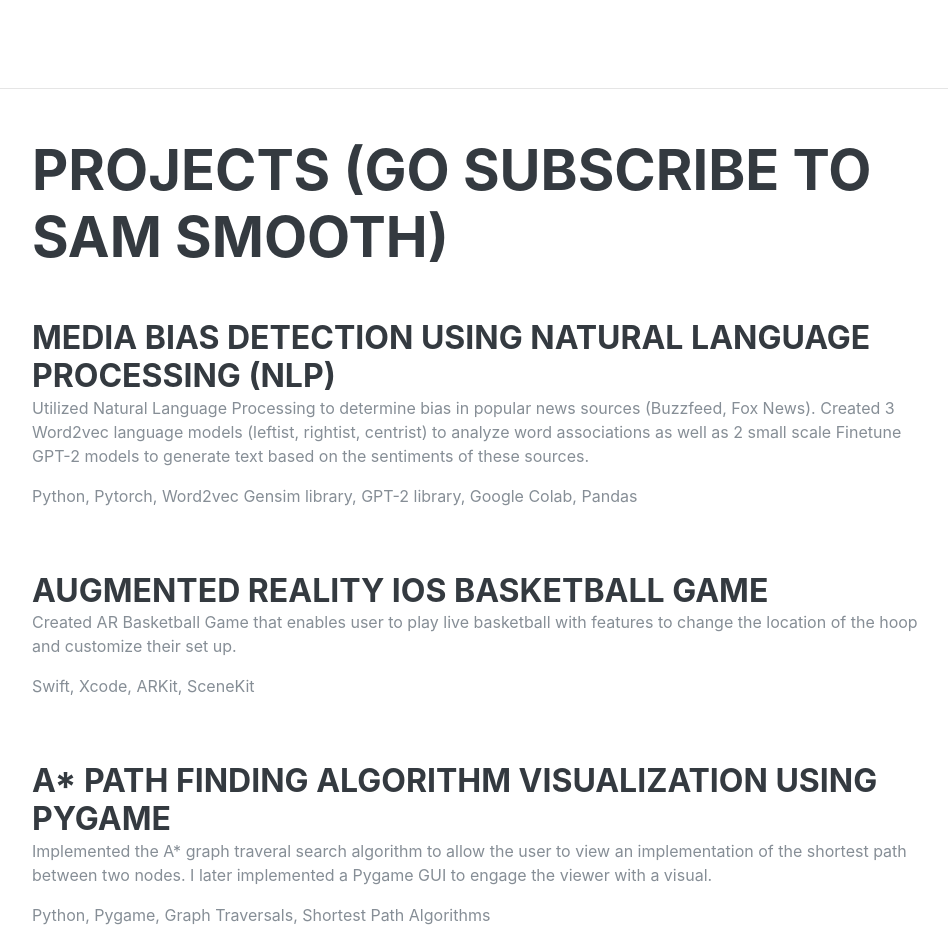
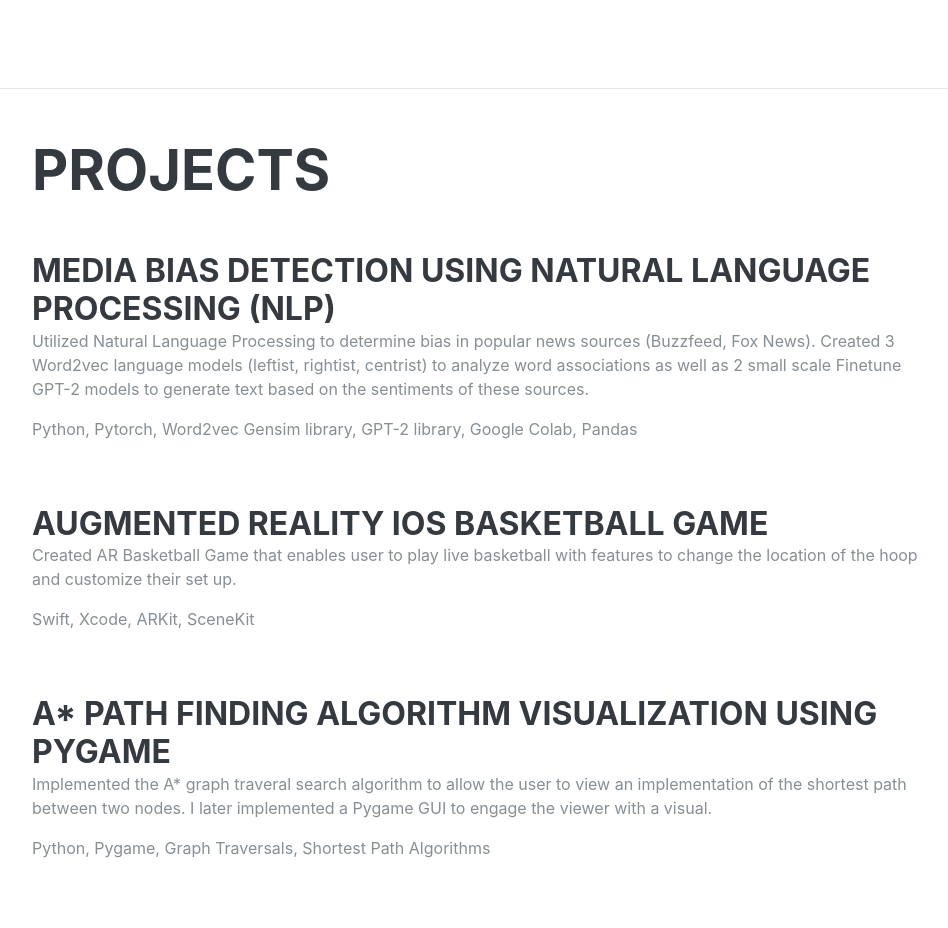
Before and after one commit to calebgetahun/portfolio-app, a React (Create React App) app: page / in a window 1280 px wide. Shown: the part 2760-3688 px from the top of the page, without its empty margins (288-1236 px from the left). Built offline with nearby package versions, Linux system fonts and the light colour scheme; a web font is replaced by a local one.

Commit message:
fixed headline

```diff
--- a/src/Components/Projects.js
+++ b/src/Components/Projects.js
@@ -12,7 +12,7 @@
     return(
       <section className="resume-section p-3 p-lg-5 d-flex align-items-center" id="projects">
         <div className="w-100">
-          <h2 className="mb-5">Projects (go subscribe to sam smooth)</h2>
+          <h2 className="mb-5">Projects</h2>
           {/* <ul className="fa-ul mb-0"> */}
           {
             this.projects.map((data, index) => (
```
Also changed, not shown: 2 other files (tests, documents, lock files or other folders).
